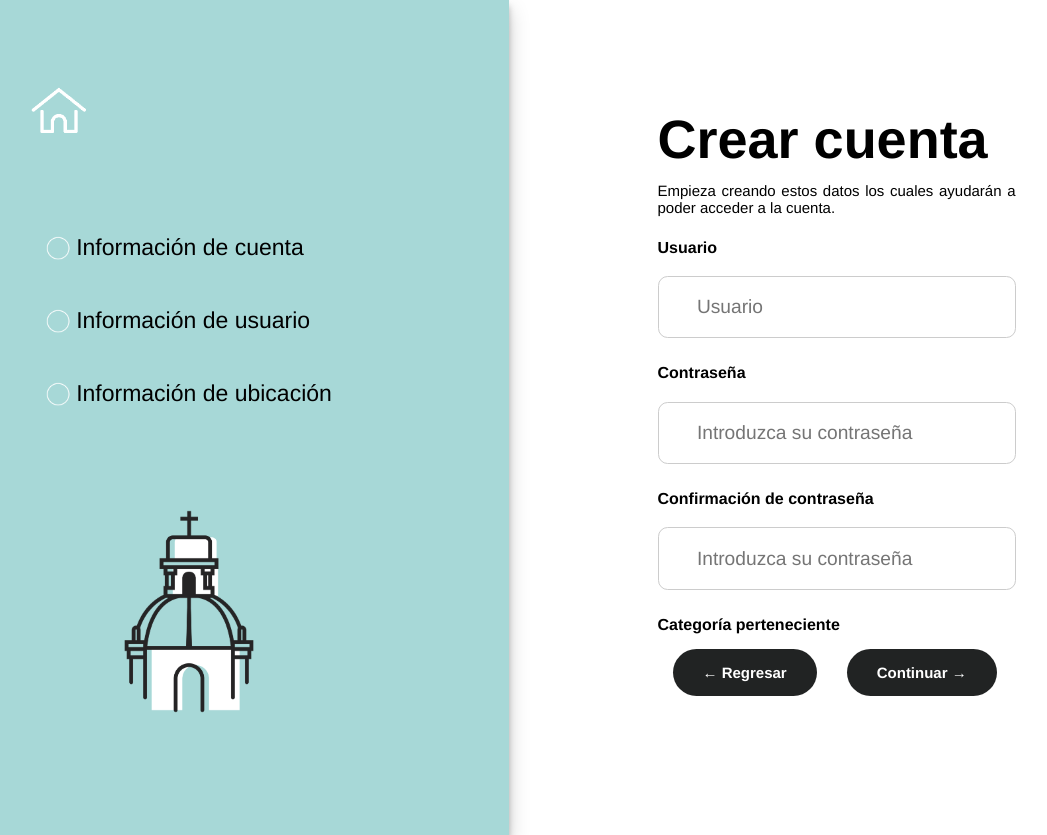
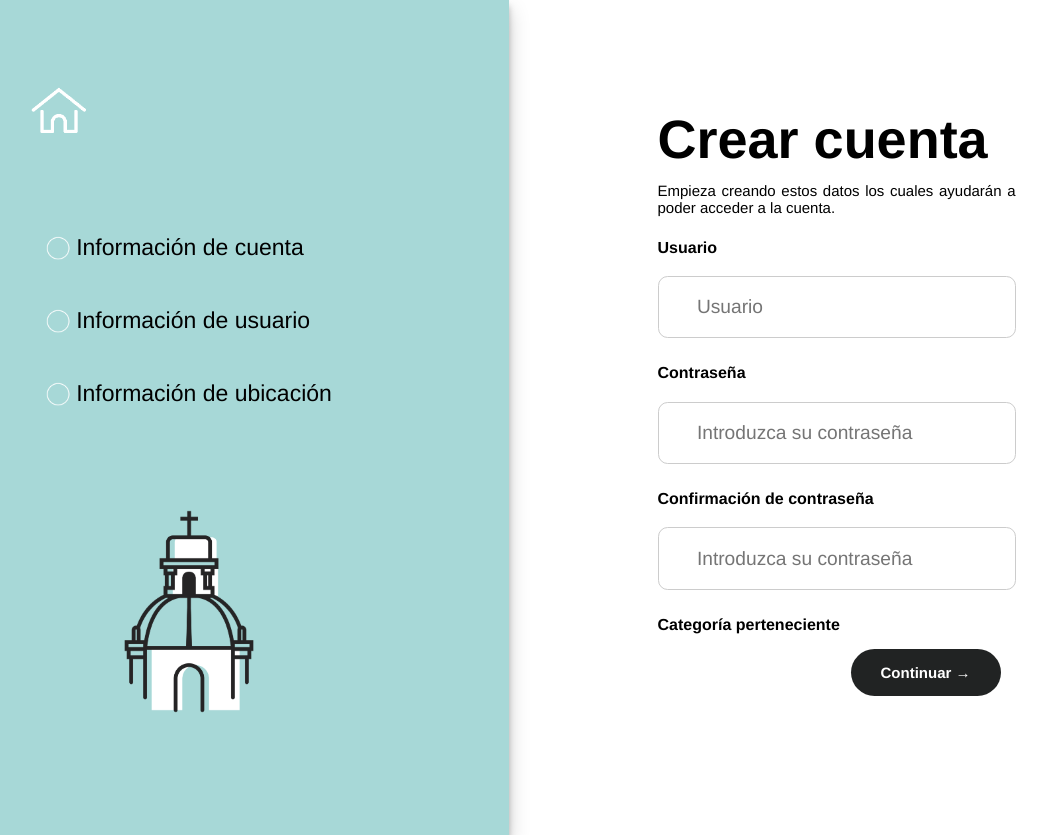
Before and after one commit to Bato007/somos, a React (Create React App) app in the folder front/: page /createaccount in a window 1280 px wide. Shown: the whole page, without its empty margins (131-1178 px from the left). Built offline with nearby package versions, Linux system fonts and the light colour scheme; the HTML template or start-up script is replaced by a standard one.

Commit message:
Correcciones leves crear cuenta

```diff
--- a/front/src/Components/CreateAccount/Create.css
+++ b/front/src/Components/CreateAccount/Create.css
@@ -144,3 +144,6 @@
         margin-right: auto;
     }
 }
+.oneBtn{
+    justify-content: flex-end;
+}
--- a/front/src/Components/CreateAccount/Info.jsx
+++ b/front/src/Components/CreateAccount/Info.jsx
@@ -71,9 +71,8 @@ const Create = () => {
                     <h3>Confirmación de contraseña</h3>
                     <Input className="InputCreate" type="password" name="password" placeholder="Introduzca su contraseña" onChange={(event) => setConf(event.target.value)} />
                     <h3>Categoría perteneciente</h3>
-                    <div className="containerText botonesCA">
-                    <Button id="Create" name="←  Regresar" onClick={() => history.push('../home')}  />
-                    <Button id="Create" name="Continuar →" onClick={nextScreen}  />
+                    <div className="oneBtn containerText botonesCA">
+                        <Button id="Create" name="Continuar →" onClick={nextScreen}  />
                     </div>
                     <Error error={error} />
                 </center>
--- a/front/src/Components/CreateAccount/Ubicacion.jsx
+++ b/front/src/Components/CreateAccount/Ubicacion.jsx
@@ -41,7 +41,7 @@ const Ubicacion = () => {
         <div id= "Ubicacion">
             <div className="division">
                 <div className="left">
-                    <img src={back} alt="back" width="60px" className="back" onClick={() => history.push('../createaccount-2')} />
+                    <img src={back} alt="back" width="60px" className="back" onClick={() => history.push('../home')} />
                     <div className="containerC">
                     <div className="containerText">
                         <img src={post} alt="pre" width="25px"/>
@@ -67,7 +67,7 @@ const Ubicacion = () => {
                         <h3>Área de residencia</h3>
                         <Input className="InputCreate" type="text" name="Residencia" placeholder="IResidencia" onChange={(event) => setPlace(event.target.value)} />
                         <center>
-                        <Button id="Create" name="←  Regresar" onClick={() => history.push('../home')}  />
+                        <Button id="Create" name="←  Regresar" onClick={() => history.goBack()}  />
                             <Button id="Create" name="Continuar >" onClick={showData}  />
                         </center>
                         <Error error={error} />
--- a/front/src/Components/CreateAccount/Usuario.jsx
+++ b/front/src/Components/CreateAccount/Usuario.jsx
@@ -41,7 +41,7 @@ const Usuario = () => {
         <div id= "Usuario">
             <div className="division">
                 <div className="left">
-                    <img src={back} alt="back" width="60px" className="back" onClick={() => history.push('../createaccount')} />
+                    <img src={back} alt="back" width="60px" className="back" onClick={() => history.push('../home')} />
                     <div className="containerC">
                     <div className="containerText">
                         <img src={post} alt="pre" width="25px"/>
@@ -69,7 +69,7 @@ const Usuario = () => {
                         <h3>Número telefónico</h3>
                         <Input className="InputCreate" type="number" name="teléfono" placeholder="Teléfono" onChange={(event) => setPhone(parseInt(event.target.value, 10))} />
                         <center>
-                            <Button id="Create" name="←  Regresar" onClick={() => history.push('../home')}  />
+                            <Button id="Create" name="←  Regresar" onClick={() => history.goBack()}  />
                             <Button id="Create" name="Continuar→" onClick={nextScreen}  />
                         </center>
                         <Error error={error} />
```
Also changed, not shown: 2 other files (tests, documents, lock files or other folders).
